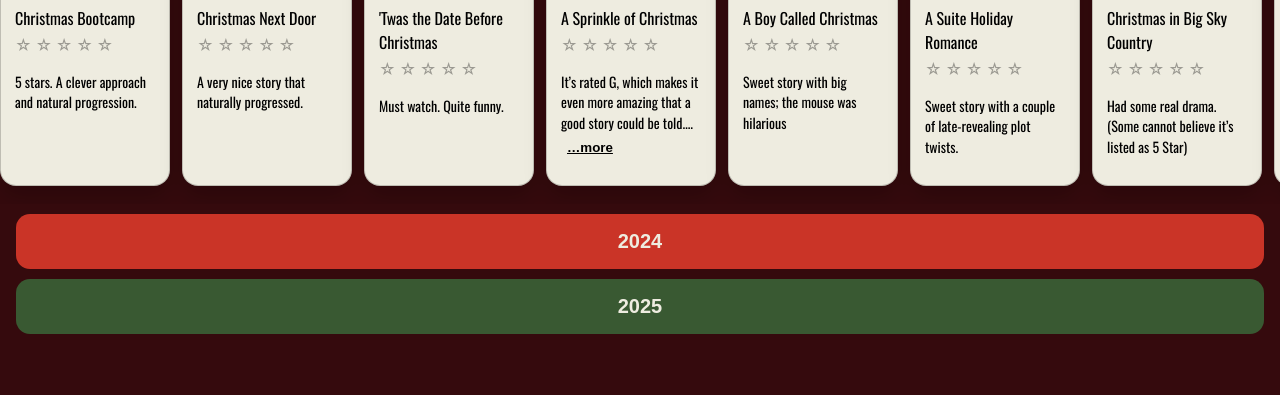
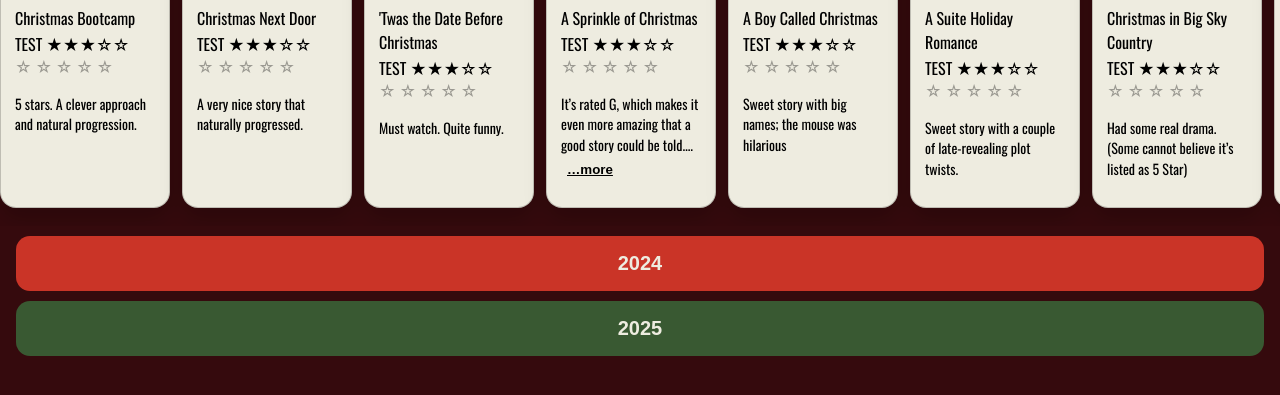
Before and after one commit to GraceD23/Christmas-Movies-Reviews, a Jekyll site: the page built from index.html, in a window 1280 px wide, cut to the strip 636-1050 px from the top of the page. Shown: the top 395 px of the strip. Built offline with Jekyll 4.4.1, drawn with Linux system fonts in a browser that asks for light colours.

Commit message:
Update stars.html

```diff
--- a/_includes/stars.html
+++ b/_includes/stars.html
@@ -1,4 +1,4 @@
-{% assign r = include.rating | plus: 0 %}
+<div class="stars">TEST ★★★☆☆</div>
 {% for i in (1..5) %}
   {% if i <= r %}
     <span class="star-filled">★</span>
```
